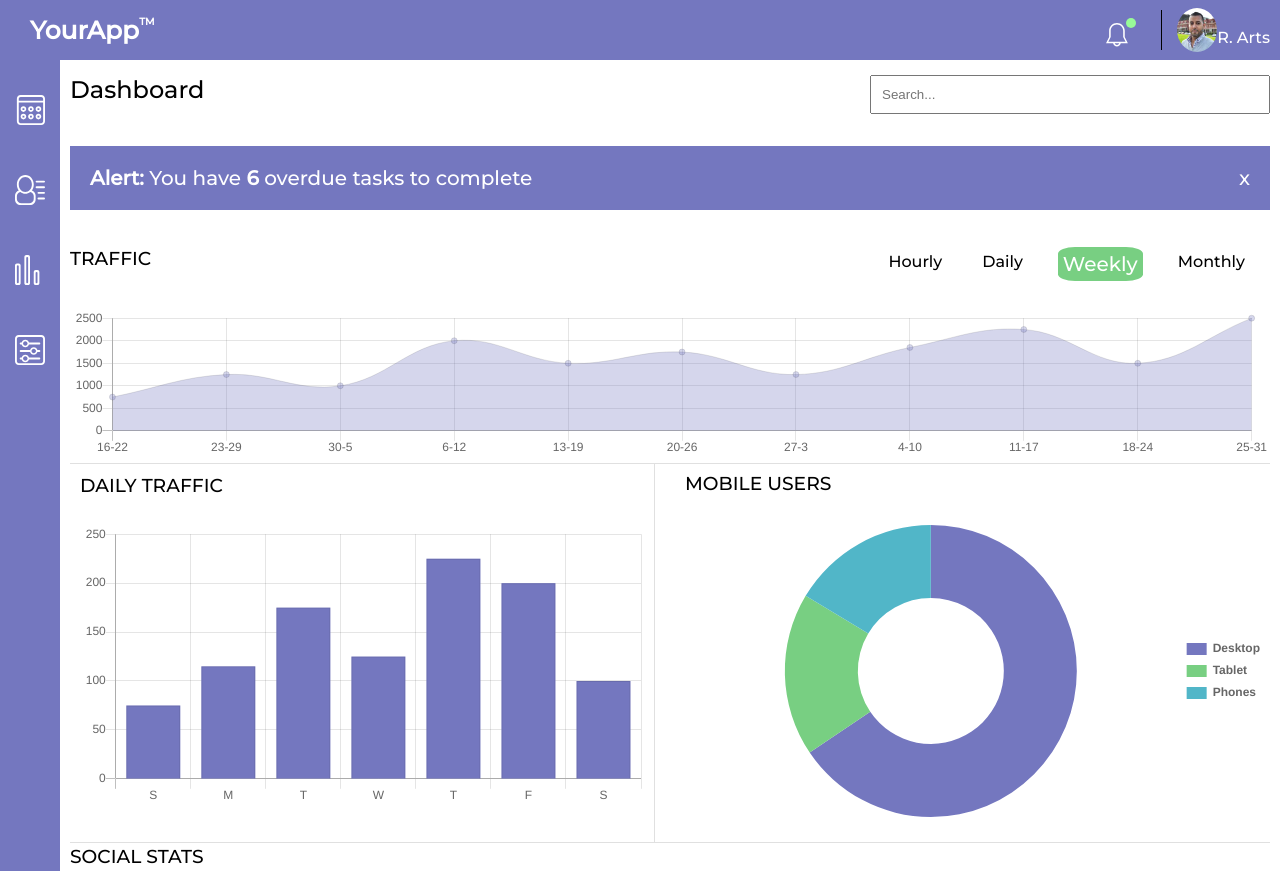
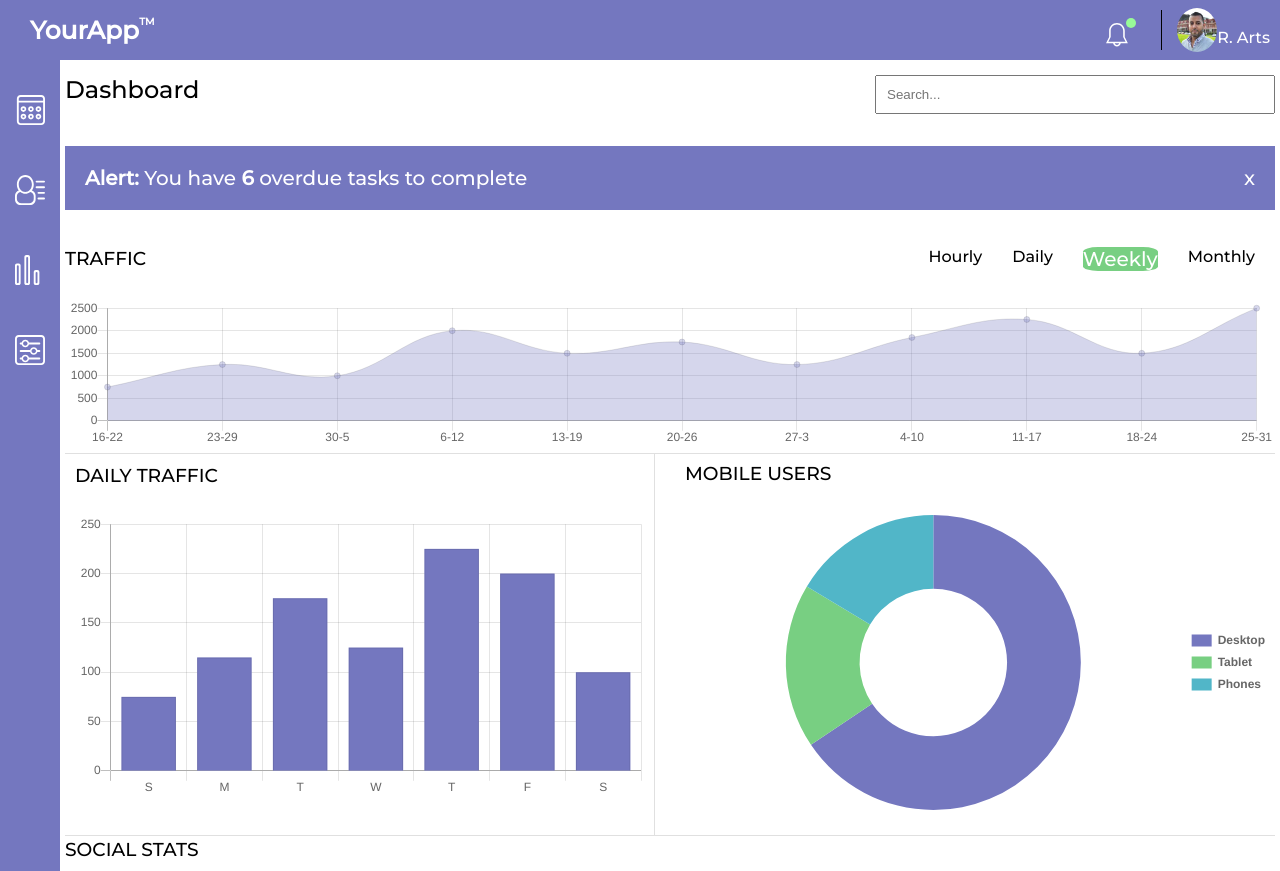
Before and after one commit to robjuh/techdegree-project-7, a plain HTML site: page index.html in a window 1280 px wide. Shown: the top 871 px of the page. Drawn offline with nearby package versions, Linux system fonts and the light colour scheme.

Commit message:
Update styles.css

```diff
--- a/styles.css
+++ b/styles.css
@@ -38,7 +38,7 @@ body {
       display: grid;
       grid-gap: 2px;
       grid-template-columns: minmax(0, 1fr);
-      padding: 0 10px;
+      padding: 0 5px;
    }
 
     .half-size-charts,
@@ -63,7 +63,6 @@ body {
     .header-right {
       display: flex;
       position: relative; /***** ZIN???!!!****/
-      margin-left: 40%;
     }
 
     .border-left {
@@ -159,18 +158,12 @@ body {
 
   /****************************MAIN*****************************************/
     .main-top {
-        display: flex;
-        justify-content: space-between;
         margin-top:10px;
         margin-bottom: 5px;
     }
 
     .headline {
       font-weight: normal;
-    }
-
-    .search {
-      padding: 10px;
     }
 
     .alert-banner {
@@ -183,15 +176,6 @@ body {
       list-style-type: none;
       display: flex;
       margin-right: 20px;
-    }
-
-    .traffic-header {
-      display: flex;
-      justify-content: space-between;
-    }
-
-    .traffic-nav-link {
-      padding: 5px;
     }
 
     .active {
```
